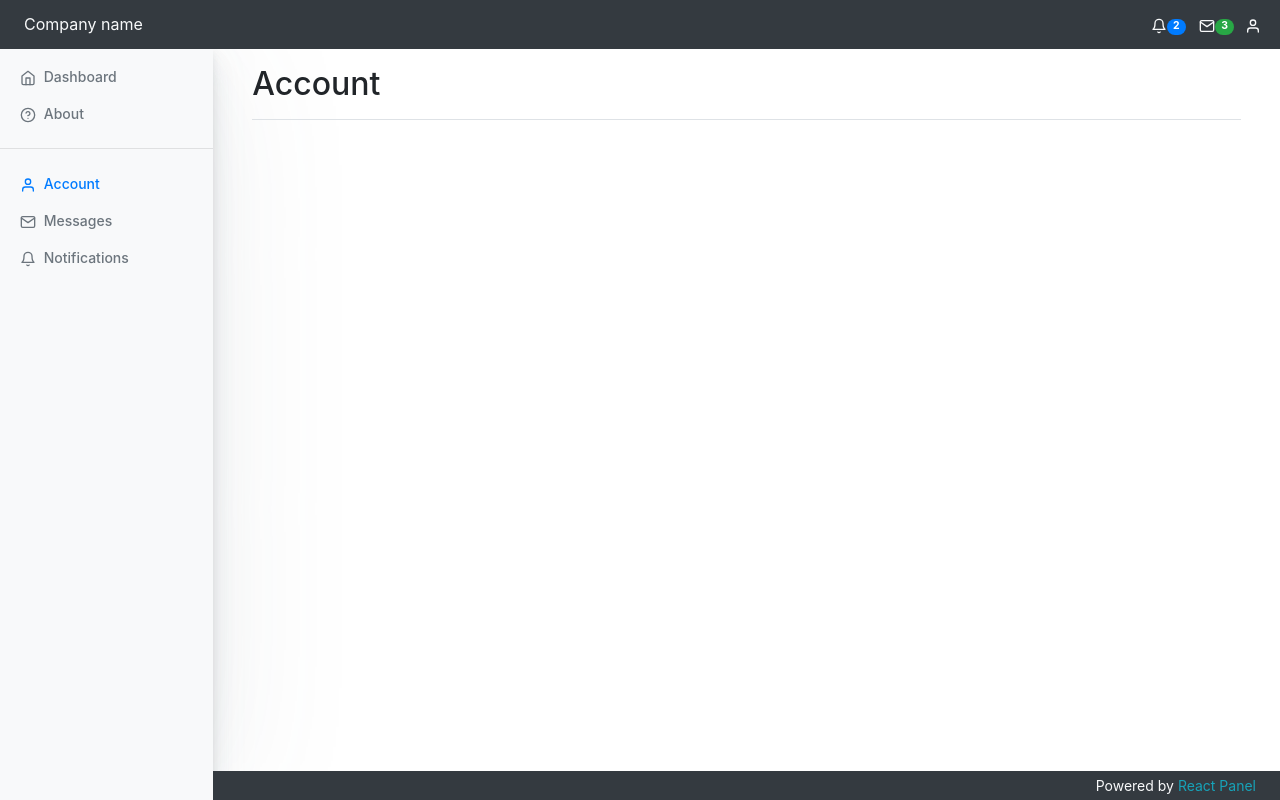
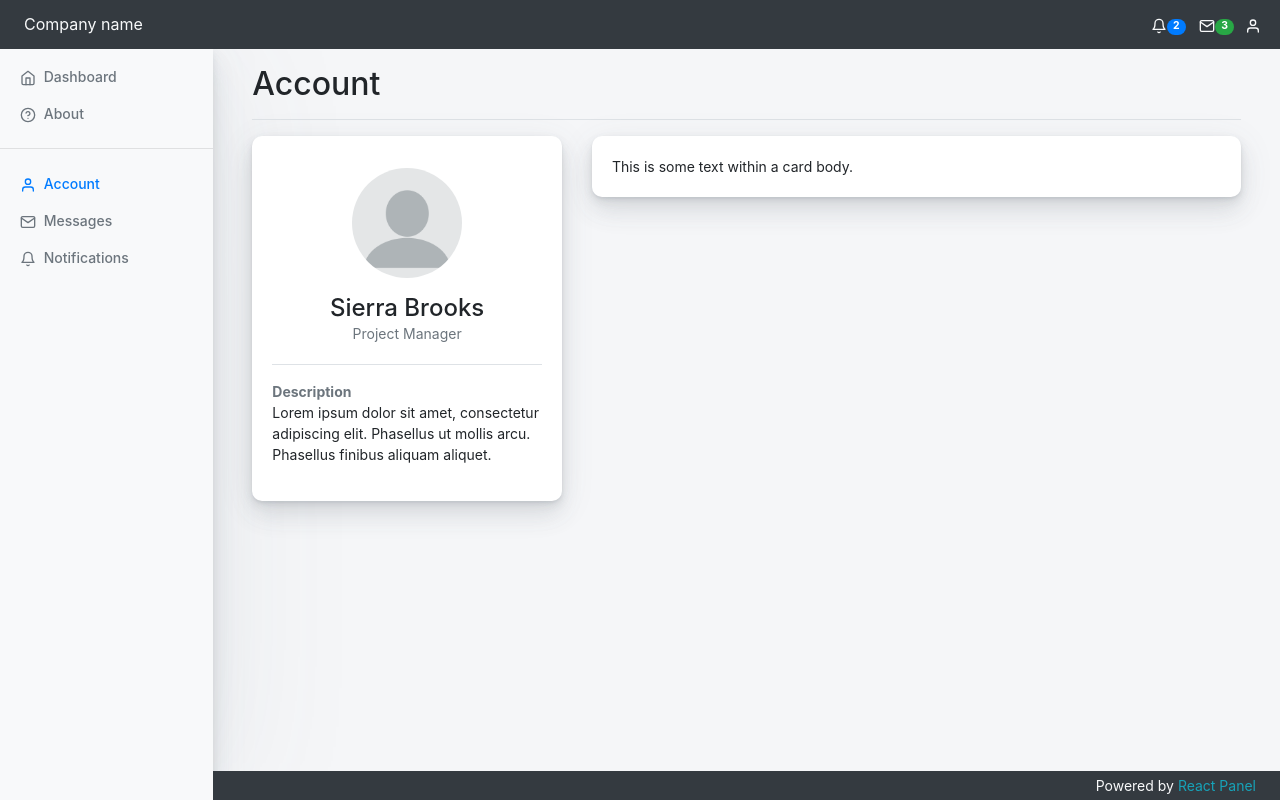
Before and after one commit to darragh3277/react_panel, a React (Create React App) app: page /account in a window 1280 px wide. Built offline with nearby package versions, Linux system fonts and the light colour scheme.

Commit message:
add account profile cards

```diff
--- a/src/App.css
+++ b/src/App.css
@@ -2,6 +2,7 @@ html, body, #root {
   height: 100%;
 }
 body {
+  background-color: #f5f6f8;
   font-size: .875rem;
 }
 .cursor-pointer {
@@ -13,3 +14,22 @@ body {
 #footer {
   padding:0;
 }
+.card-small {
+  box-shadow: 0 2px 0 rgba(90,97,105,.11),
+  0 4px 8px rgba(90,97,105,.12),
+  0 10px 10px rgba(90,97,105,.06),
+  0 7px 70px rgba(90,97,105,.1);
+}
+.card {
+  margin-bottom:1.5rem;
+  background-color: #fff;
+  border: none;
+  border-radius: .625rem;
+  box-shadow: 0 0.46875rem 2.1875rem rgba(90,97,105,.1),
+  0 0.9375rem 1.40625rem rgba(90,97,105,.1),
+  0 0.25rem 0.53125rem rgba(90,97,105,.12),
+  0 0.125rem 0.1875rem rgba(90,97,105,.1);
+}
+.card-header {
+  background-color: #fff;
+}
--- a/src/Routes.js
+++ b/src/Routes.js
@@ -1,8 +1,8 @@
 import Dashboard from "./components/main/pages/dashboard_page/Dashboard"
 import About from "./components/main/pages/about_page/About"
 import Account from "./components/main/pages/account_page/Account"
-import Messages from "./components/main/messages/Messages"
-import Notifications from "./components/main/notifications/Notifications"
+import Messages from "./components/main/pages/messages_page/Messages"
+import Notifications from "./components/main/pages/notifications_page/Notifications"
 
 export const routes = [
     {
--- /dev/null
+++ b/src/components/main/cards/account_details/AccountDetails.js
@@ -0,0 +1,17 @@
+import React from 'react';
+
+class AccountDetails extends React.Component {
+    render () {
+        return (
+            <>
+                <div className="card">
+                    <div className="card-body">
+                        This is some text within a card body.
+                    </div>
+                </div>
+            </>
+        );
+    }
+}
+
+export default AccountDetails;
--- /dev/null
+++ b/src/components/main/cards/account_info/AccountInfo.js
@@ -0,0 +1,27 @@
+import React from 'react';
+
+class AccountInfo extends React.Component {
+    render () {
+        return (
+            <>
+                <div className="card card-small">
+                    <div className="card-body">
+                        <div className="border-bottom text-center card-header">
+                            <div className="mb-3 mx-auto">
+                                <img className="rounded-circle" src="images/default_profile.png" alt="Sierra Brooks" width="110" />
+                            </div>
+                            <h4 className="mb-0">Sierra Brooks</h4>
+                            <span className="text-muted d-block mb-2">Project Manager</span>
+                        </div>
+                        <div className="pt-3">
+                            <strong className="text-secondary">Description</strong>
+                            <p>Lorem ipsum dolor sit amet, consectetur adipiscing elit. Phasellus ut mollis arcu. Phasellus finibus aliquam aliquet.</p>
+                        </div>
+                    </div>
+                </div>
+            </>
+        );
+    }
+}
+
+export default AccountInfo;
--- a/src/components/main/pages/account_page/Account.js
+++ b/src/components/main/pages/account_page/Account.js
@@ -1,10 +1,22 @@
 import React from 'react';
 import PageTitle from '../../page_header/PageHeader';
+import AccountInfo from '../../cards/account_info/AccountInfo';
+import AccountDetails from '../../cards/account_details/AccountDetails';
 
 class Account extends React.Component {
     render () {
         return (
-            <PageTitle title="Account" />
+            <>
+                <PageTitle title="Account" />
+                <div className="row">
+                    <div className="col-lg-4">
+                        <AccountInfo />
+                    </div>
+                    <div className="col-lg-8">
+                        <AccountDetails />
+                    </div>
+                </div>
+            </>
         );
     }
 }
--- a/src/components/main/messages/messages.js
+++ b/src/components/main/pages/messages_page/Messages.js
@@ -1,5 +1,5 @@
 import React from 'react';
-import PageTitle from '../page_header/PageHeader';
+import PageTitle from '../../page_header/PageHeader';
 
 class Messages extends React.Component {
     render () {
--- a/src/components/main/notifications/notifications.js
+++ b/src/components/main/pages/notifications_page/Notifications.js
@@ -1,5 +1,5 @@
 import React from 'react';
-import PageTitle from '../page_header/PageHeader';
+import PageTitle from '../../page_header/PageHeader';
 
 class Notifications extends React.Component {
     render () {
```
Also changed, not shown: src/App.js (line endings or trailing spaces).
